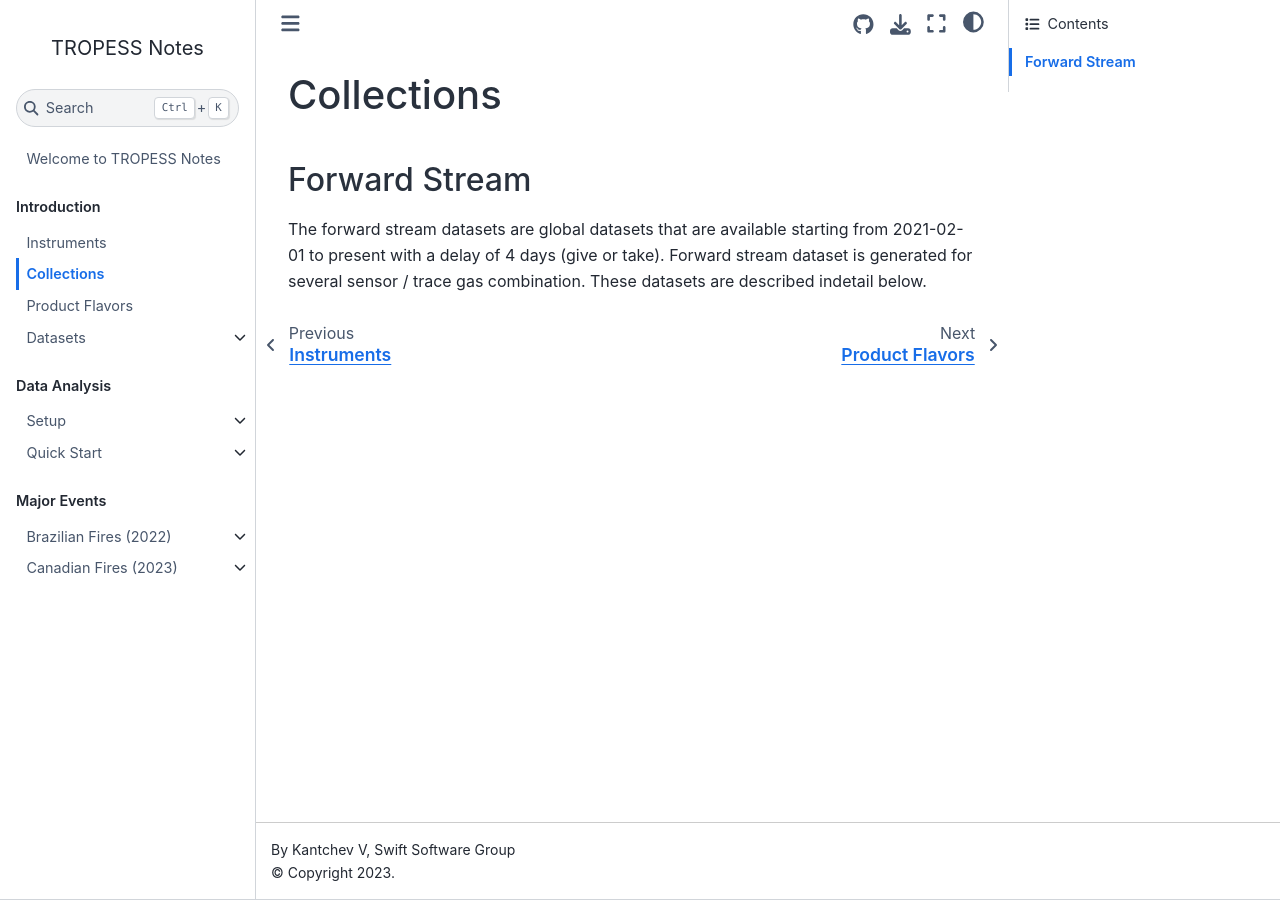
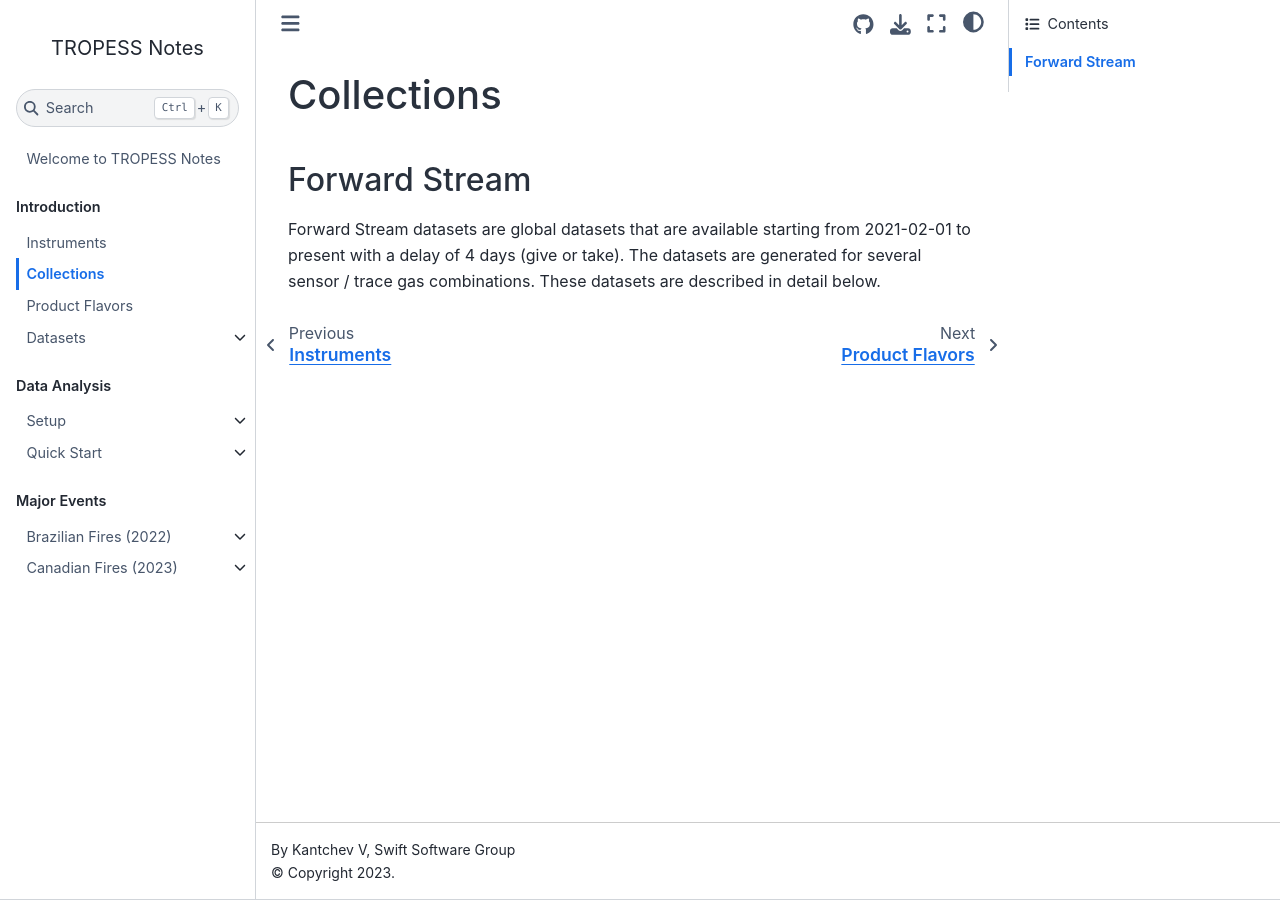
Before and after one commit to swift-earth-science/tropess-notes, a Jupyter Book: the page built from book/intro-collections.md, in a window 1280 px wide. Built offline with Jupyter Book 1.0.4 settings and Sphinx 7.4.7 and the Sphinx Book theme 1.1.4, drawn with Linux system fonts in a browser that asks for light colours.

```diff
--- a/book/intro-collections.md
+++ b/book/intro-collections.md
@@ -2,4 +2,4 @@
 
 ## Forward Stream
 
-The forward stream datasets are global datasets that are available starting from 2021-02-01 to present with a delay of 4 days (give or take). Forward stream dataset is generated for several sensor / trace gas combination. These datasets are described indetail below.
+Forward Stream datasets are global datasets that are available starting from 2021-02-01 to present with a delay of 4 days (give or take). The datasets are generated for several sensor / trace gas combinations. These datasets are described in detail below.
```
